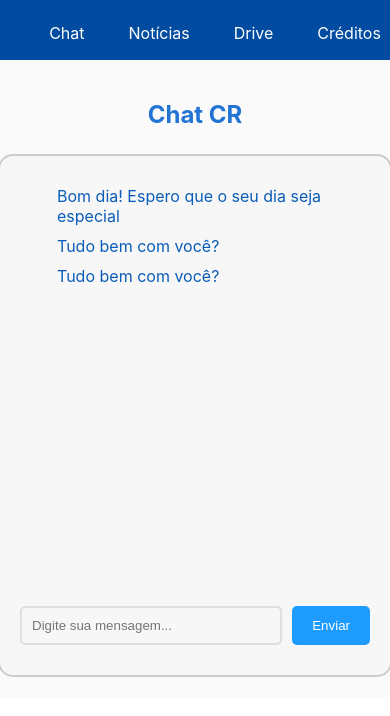
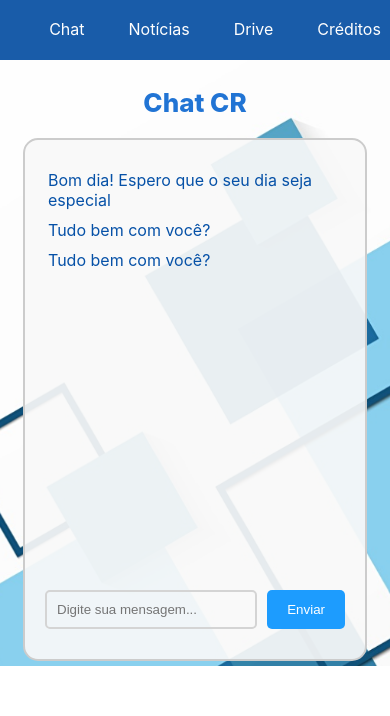
Before and after one commit to estevam5s/chatbot-ltd-estacio, a React (Create React App) app: page /chat in a window 390 px wide. Shown: the top 716 px of the page. Built offline with nearby package versions, Linux system fonts and the light colour scheme.

Commit message:
correcting chat,responsividade and bugs

```diff
--- a/src/estilos/app.css
+++ b/src/estilos/app.css
@@ -1,18 +1,25 @@
 /* Estilos da aplicação */
+
+html{
+  background-image: url('../img/image\ 72.png');
+  background-size: cover;
+  background-repeat: no-repeat;
+}
 
 /* Container principal */
 .app-container {
   display: flex;
   flex-direction: column;
   height: auto;
-  background-color: #fafafa;
+
 }
 
 /* Estilos da barra de navegação */
 .navbar {
   background-color: #014BA0; /* Cor de fundo da navegação */
-  width: 100vw;
+  width: 100%;
   height: 60px;
+  opacity: 0.9;
 }
 
 /* Lista de itens de navegação */
@@ -26,7 +33,7 @@
 
 /* Estilos dos itens de navegação */
 .nav-item {
-  padding: 7px 12px;
+  padding: 3px 12px;
 }
 
 /* Estilos dos links de navegação */
@@ -47,7 +54,7 @@
 /* Conteúdo principal */
 .content {
   flex: 1;
-  padding: 20px;
+  padding: 5px;
 }
 
 /* Títulos */
--- a/src/estilos/chat.css
+++ b/src/estilos/chat.css
@@ -3,20 +3,35 @@
   flex-direction: column;
   align-items: center;
   justify-content: center;
+
 }
 
 .chat-title {
-  margin-bottom: 25px;
+  margin-bottom: 20px;
   color: #2174D4;
+  font-weight: 800;
+  font-size: 26px;
 }
 
 .chat-box {
   width: 100%;
   max-width: 600px;
-  background: rgb(237, 237, 237, 0.3) !important;
+  background: rgba(249, 249, 249, 0.92) !important;
   border: 2px solid #CCCCCC;
   padding: 20px;
   border-radius: 15px;
+}
+
+@media (max-width: 700px){
+  .chat-box{
+    max-width: 500px;
+  }
+}
+
+@media (max-width: 580px){
+  .chat-box{
+    max-width: 300px;
+  }
 }
 
 .messages {
@@ -28,12 +43,15 @@
 
 .message {
   margin: 10px;
+  position: relative;
+  left: 18px;
   text-align: end;
 }
 
 .bot-message {
-  color: #0A5CB8;
-  padding-left: 27px;
+  color: #0651a7;
+  position: relative;
+  left: -7px;
   text-align: left;
   max-width: 30ch;
 }
@@ -50,7 +68,7 @@
   flex: 1;
   padding: 10px;
   border-radius: 5px;
-  border: 2px solid #dededef6;
+  border: 2px solid #d4d4d4;
   background: transparent;
 }
 
```
Also changed, not shown: src/img/image 72.png (added).
